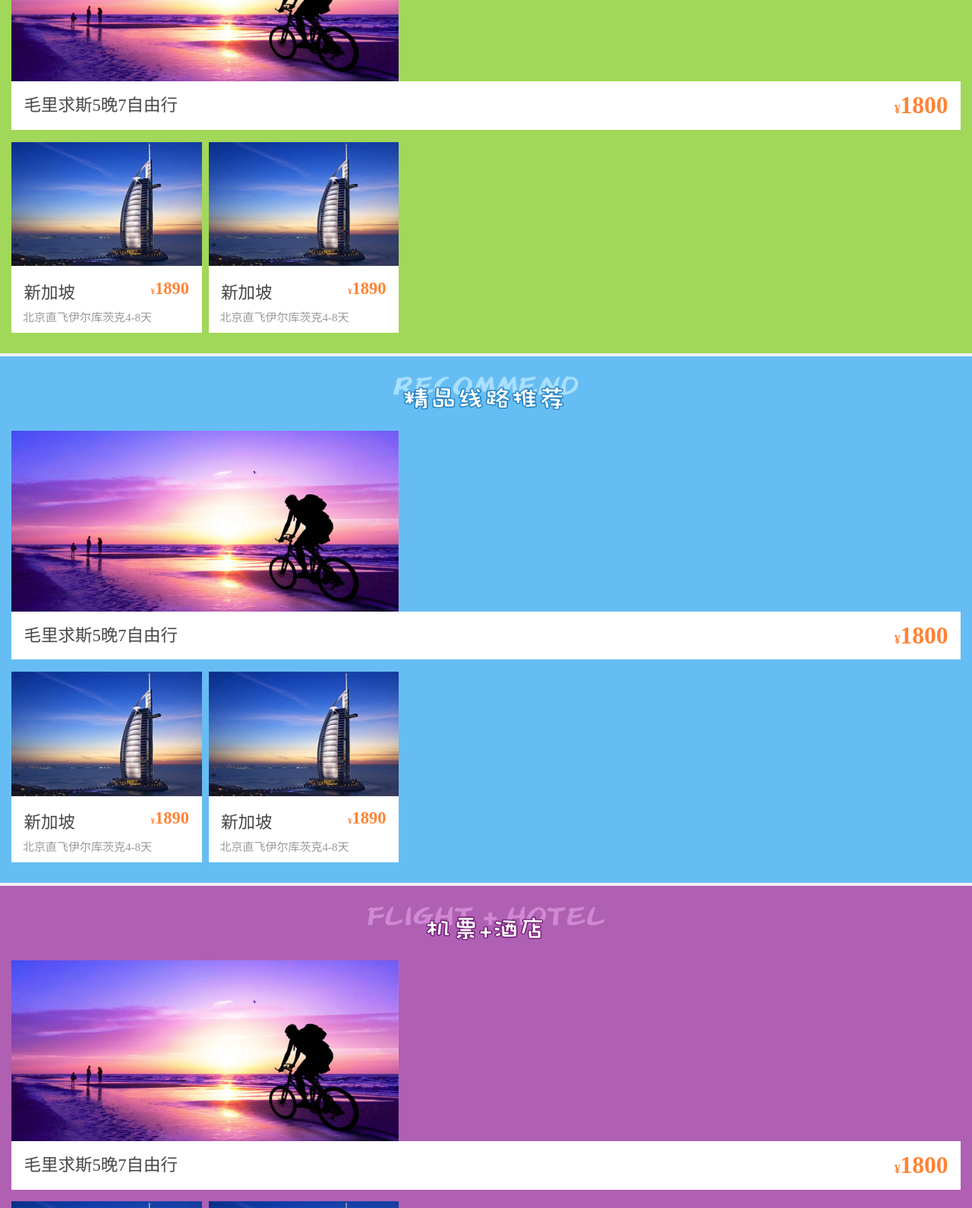
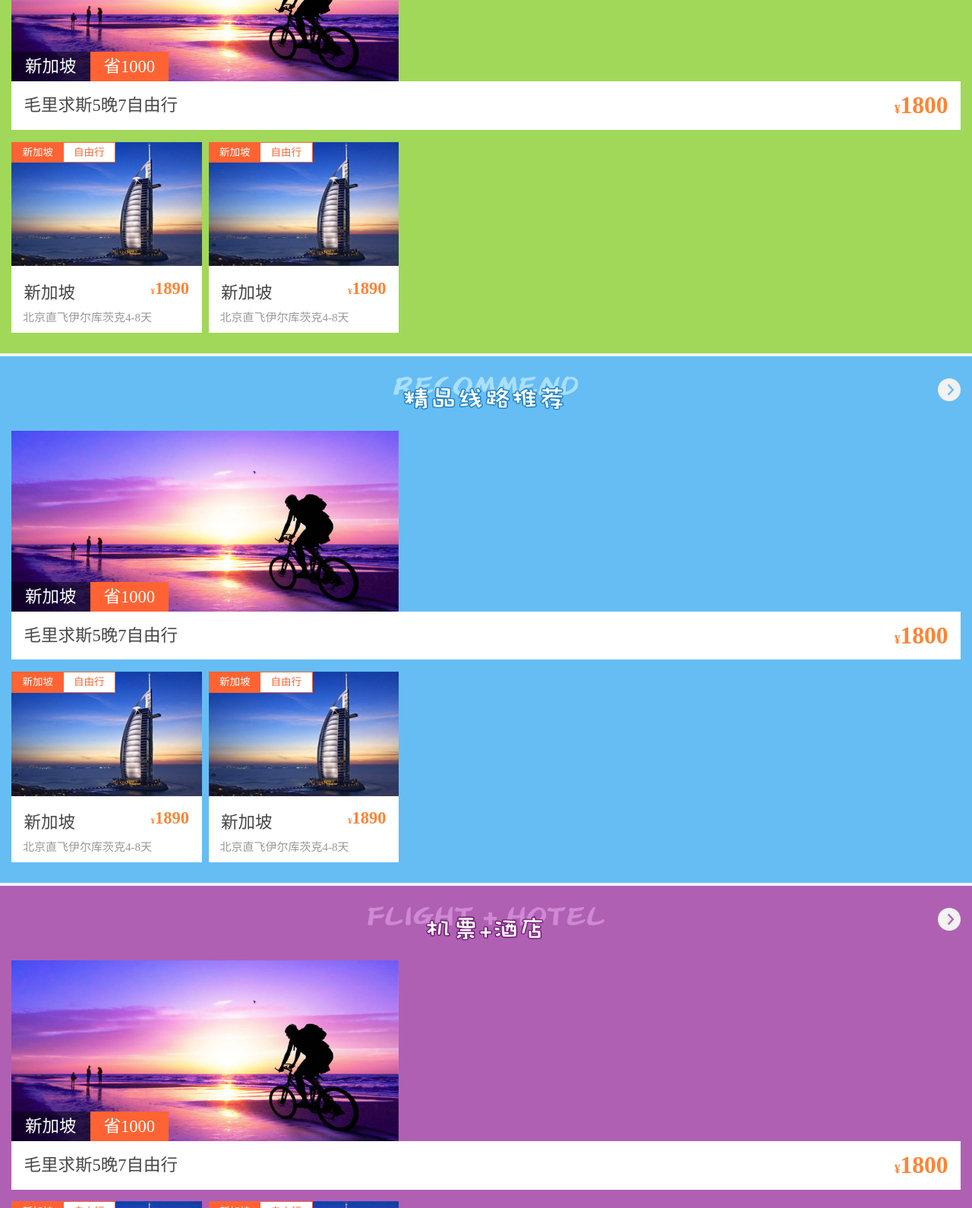
Before and after one commit to liuxuewen1/liuxuewen1.github.io, a website: page demo/jd_wap/html/线路.html in a window 1280 px wide. Shown: the part 1210-2800 px from the top of the page at 76% size. Drawn offline with Linux system fonts and the light colour scheme.

Commit message:
css page

```diff
--- a/demo/jd_wap/html/线路.html
+++ b/demo/jd_wap/html/线路.html
@@ -22,9 +22,16 @@
 			<div class="index-t t1">
 				<p class="title">
 					<img src="../images/line_t1.png" alt="">
+					<a href="#"></a>
 				</p>
 				<div class="con-1">
-					<img src="../images/line_t1_1.jpg" alt="">
+					<div class="con-img">
+						<img src="../images/line_t1_1.jpg" alt="">
+						<div class="con-img-title">
+							<span>新加坡</span>
+							<span>省1000</span>
+						</div>
+					</div>
 					<div class="desc">
 						<span>
 							毛里求斯5晚7自由行
@@ -37,25 +44,31 @@
 				<div class="con-bottom">
 					<div class="con-left">
 						<img src="../images/line_t1_11.jpg" alt="">
+						<p class="con-title">
+							<span>新加坡</span><span>自由行</span>
+						</p>
 						<div class="left-desc">
 							<span>新加坡</span>
 							<div class="jd-money fz30">
 								<span>¥</span><span>1890</span>
 							</div>
 						</div>
-						<p>
+						<p  class="desc-small">
 							北京直飞伊尔库茨克4-8天
 						</p>
 					</div>
 					<div class="con-left">
 						<img src="../images/line_t1_11.jpg" alt="">
+						<p class="con-title">
+							<span>新加坡</span><span>自由行</span>
+						</p>
 						<div class="left-desc">
 							<span>新加坡</span>
 							<div class="jd-money fz30">
 								<span>¥</span><span>1890</span>
 							</div>
 						</div>
-						<p>
+						<p class="desc-small">
 							北京直飞伊尔库茨克4-8天
 						</p>
 					</div>
@@ -64,9 +77,16 @@
 			<div class="index-t t2">
 				<p class="title">
 					<img src="../images/line_t2.png" alt="">
+					<a href="#"></a>
 				</p>
 				<div class="con-1">
-					<img src="../images/line_t1_1.jpg" alt="">
+					<div class="con-img">
+						<img src="../images/line_t1_1.jpg" alt="">
+						<div class="con-img-title">
+							<span>新加坡</span>
+							<span>省1000</span>
+						</div>
+					</div>
 					<div class="desc">
 						<span>
 							毛里求斯5晚7自由行
@@ -79,25 +99,31 @@
 				<div class="con-bottom">
 					<div class="con-left">
 						<img src="../images/line_t1_11.jpg" alt="">
+						<p class="con-title">
+							<span>新加坡</span><span>自由行</span>
+						</p>
 						<div class="left-desc">
 							<span>新加坡</span>
 							<div class="jd-money fz30">
 								<span>¥</span><span>1890</span>
 							</div>
 						</div>
-						<p>
+						<p class="desc-small">
 							北京直飞伊尔库茨克4-8天
 						</p>
 					</div>
 					<div class="con-left">
 						<img src="../images/line_t1_11.jpg" alt="">
+						<p class="con-title">
+							<span>新加坡</span><span>自由行</span>
+						</p>
 						<div class="left-desc">
 							<span>新加坡</span>
 							<div class="jd-money fz30">
 								<span>¥</span><span>1890</span>
 							</div>
 						</div>
-						<p>
+						<p class="desc-small">
 							北京直飞伊尔库茨克4-8天
 						</p>
 					</div>
@@ -106,9 +132,16 @@
 			<div class="index-t t3">
 				<p class="title">
 					<img src="../images/line_t3.png" alt="">
+					<a href="#"></a>
 				</p>
 				<div class="con-1">
-					<img src="../images/line_t1_1.jpg" alt="">
+					<div class="con-img">
+						<img src="../images/line_t1_1.jpg" alt="">
+						<div class="con-img-title">
+							<span>新加坡</span>
+							<span>省1000</span>
+						</div>
+					</div>
 					<div class="desc">
 						<span>
 							毛里求斯5晚7自由行
@@ -121,25 +154,31 @@
 				<div class="con-bottom">
 					<div class="con-left">
 						<img src="../images/line_t1_11.jpg" alt="">
+						<p class="con-title">
+							<span>新加坡</span><span>自由行</span>
+						</p>
 						<div class="left-desc">
 							<span>新加坡</span>
 							<div class="jd-money fz30">
 								<span>¥</span><span>1890</span>
 							</div>
 						</div>
-						<p>
+						<p class="desc-small">
 							北京直飞伊尔库茨克4-8天
 						</p>
 					</div>
 					<div class="con-left">
 						<img src="../images/line_t1_11.jpg" alt="">
+						<p class="con-title">
+							<span>新加坡</span><span>自由行</span>
+						</p>
 						<div class="left-desc">
 							<span>新加坡</span>
 							<div class="jd-money fz30">
 								<span>¥</span><span>1890</span>
 							</div>
 						</div>
-						<p>
+						<p class="desc-small">
 							北京直飞伊尔库茨克4-8天
 						</p>
 					</div>
@@ -148,9 +187,16 @@
 			<div class="index-t t4">
 				<p class="title">
 					<img src="../images/line_t4.png" alt="">
+					<a href="#"></a>
 				</p>
 				<div class="con-1">
-					<img src="../images/line_t1_1.jpg" alt="">
+					<div class="con-img">
+						<img src="../images/line_t1_1.jpg" alt="">
+						<div class="con-img-title">
+							<span>新加坡</span>
+							<span>省1000</span>
+						</div>
+					</div>
 					<div class="desc">
 						<span>
 							毛里求斯5晚7自由行
@@ -163,25 +209,31 @@
 				<div class="con-bottom">
 					<div class="con-left">
 						<img src="../images/line_t1_11.jpg" alt="">
+						<p class="con-title">
+							<span>新加坡</span><span>自由行</span>
+						</p>
 						<div class="left-desc">
 							<span>新加坡</span>
 							<div class="jd-money fz30">
 								<span>¥</span><span>1890</span>
 							</div>
 						</div>
-						<p>
+						<p class="desc-small">
 							北京直飞伊尔库茨克4-8天
 						</p>
 					</div>
 					<div class="con-left">
 						<img src="../images/line_t1_11.jpg" alt="">
+						<p class="con-title">
+							<span>新加坡</span><span>自由行</span>
+						</p>
 						<div class="left-desc">
 							<span>新加坡</span>
 							<div class="jd-money fz30">
 								<span>¥</span><span>1890</span>
 							</div>
 						</div>
-						<p>
+						<p class="desc-small">
 							北京直飞伊尔库茨克4-8天
 						</p>
 					</div>
--- a/demo/jd_wap/less/line_index.less
+++ b/demo/jd_wap/less/line_index.less
@@ -1,4 +1,7 @@
 .line-index{
+	.green-line{
+		margin-top: 0;
+	}
 	.bg{
 		img{
 			width: 10rem;
@@ -7,6 +10,9 @@
 	}
 	.index-t{
 		margin-bottom: (5/@r)*1rem;
+		&:last-child{
+			margin-bottom: 0;
+		}
 		.title{
 			position: relative;
 			height: (131/@r)*1rem;
@@ -14,6 +20,15 @@
 				position: absolute;
 				left: 50%;
 				top: 50%;
+			}
+			a{
+				position: absolute;
+				background: url('../images/line_more.png') no-repeat;
+				right: (20/@r)*1rem;
+				width: (40/@r)*1rem;
+				height: (40/@r)*1rem;
+				background-size: contain;
+				top: 30%;
 			}
 		}
 		&.t1{
@@ -67,9 +82,33 @@
 		.con-1{
 			padding: 0 (20/@r)*1rem;
 			padding-bottom: (21/@r)*1rem;
-			>img{
-				width: (680/@r)*1rem;
-				height: (317/@r)*1rem;
+			.con-img{
+				position: relative;
+				img{
+					width: (680/@r)*1rem;
+					height: (317/@r)*1rem;
+				}
+				.con-img-title{
+					position: absolute;
+					bottom: 0;
+					left: 0;
+					overflow: hidden;
+					span{
+						font-size: (30/@r)*1rem;
+						display: block;
+						float: left;
+						height: (52/@r)*1rem;
+						line-height: (52/@r)*1rem;
+						color: #fff;
+						padding: 0 (24/@r)*1rem;
+						&:first-child{
+							background: rgba(0,0,0,0.5);
+						}
+						&:last-child{
+							background:#ff6333;
+						}
+					}
+				}
 			}
 			.desc{
 				color: #474747;
@@ -94,6 +133,30 @@
 					width: (334/@r)*1rem;
 					height: (218/@r)*1rem;
 				}
+				.con-title{
+					position: absolute;
+					left: 0;
+					top: 0;
+					border: 1px solid #ff6333;
+					background: #ff6333;
+					overflow: hidden;
+					span{
+						padding: 0 (18/@r)*1rem;
+						display: block;
+						float: left;
+						font-size: (18/@r)*1rem;
+						height: (34/@r)*1rem;
+						line-height: (34/@r)*1rem;
+						&:first-child{
+							background: #ff6333;
+							color: #fff;
+						}
+						&:last-child{
+							background: #fff;
+							color: #ff6333;
+						}
+					}
+				}
 				.left-desc{
 					background: #fff;
 					padding: 0 (22/@r)*1rem;
@@ -101,7 +164,7 @@
 					font-size: (30/@r)*1rem;
 					color: #474747;
 				}
-				>p{
+				.desc-small{
 					padding-left:(20/@r)*1rem;
 					padding-bottom: (8/@r)*1rem;
 					font-size: (20/@r)*1rem;
```
Also changed, not shown: demo/jd_wap/css/main.css.
